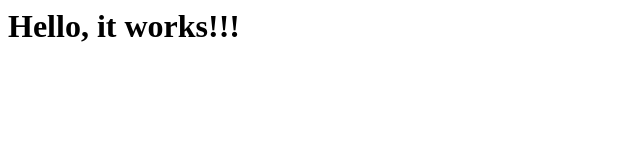
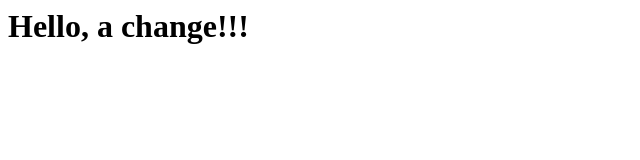
Before and after one commit to mikarinneoracle/simpleserver, a website: page html/index.html in a window 1280 px wide. Shown: the whole page, without its empty margins (0-640 px from the left). Drawn offline with Linux system fonts and the light colour scheme.

Commit message:
html change

```diff
--- a/html/index.html
+++ b/html/index.html
@@ -1 +1 @@
-<h1>Hello, it works!!!</h1>
+<h1>Hello, a change!!!</h1>
```
